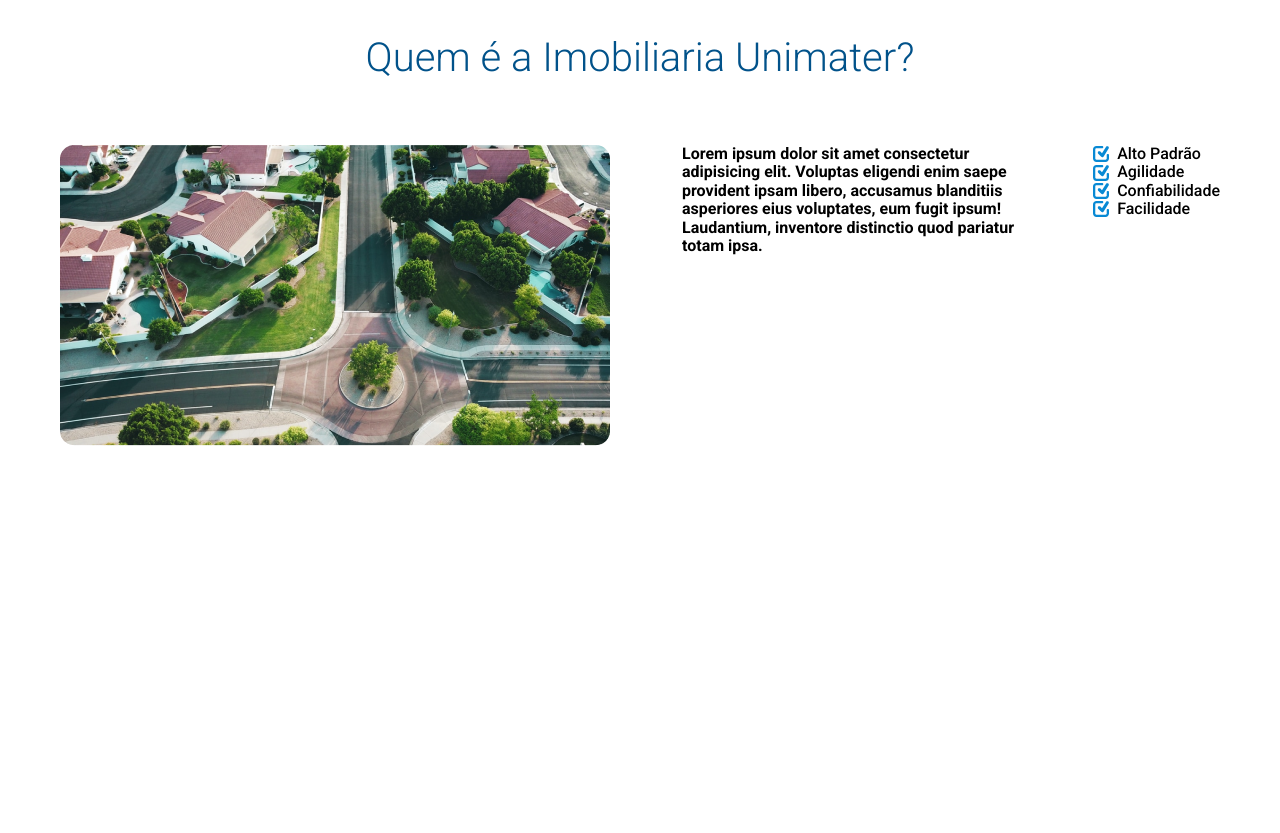
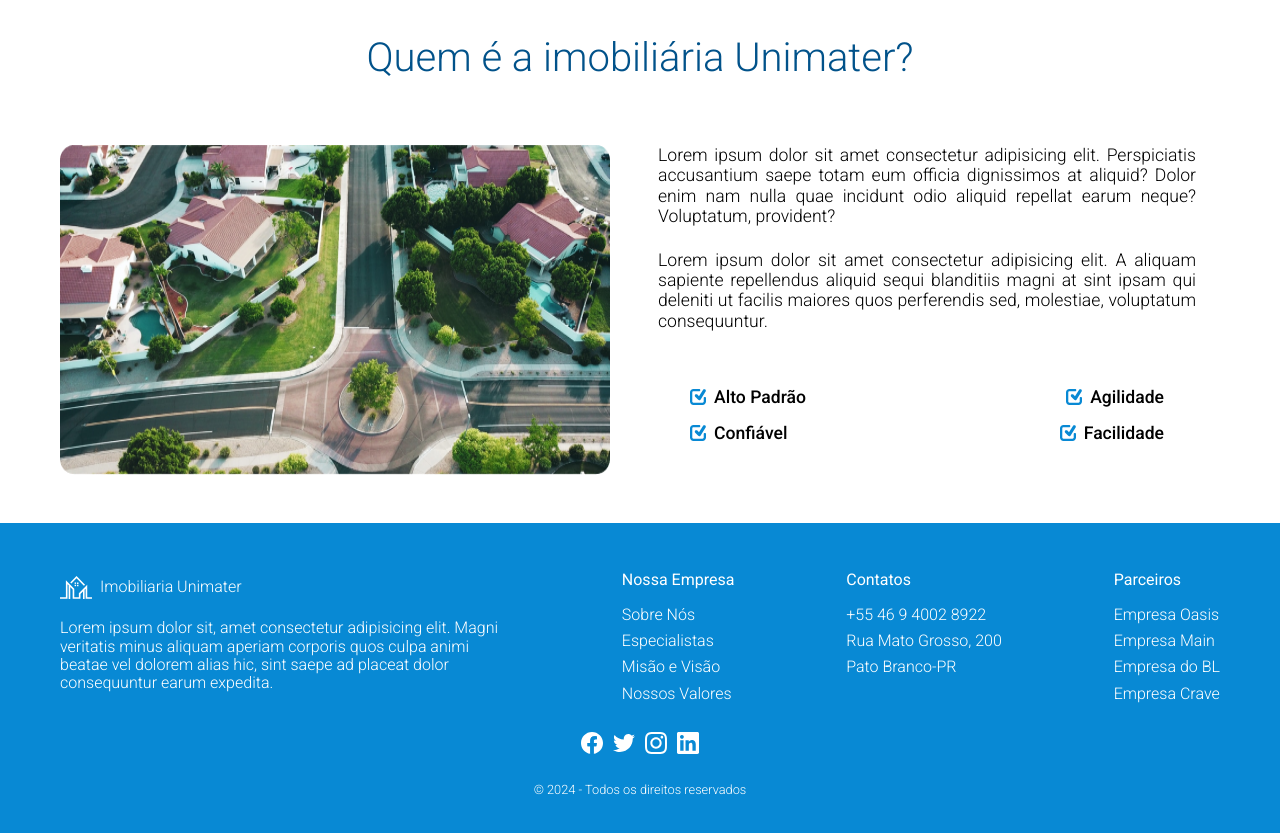
Before and after one commit to VictorJerba/DAW-2024, a plain HTML site: page imovel-site/index.html in a window 1280 px wide. Shown: the part 2362-3195 px from the top of the page. Before the commit the page ends 2808 px from the top, so only its background shows below. Drawn offline with Linux system fonts and the light colour scheme.

Commit message:
Aula 06/11/2024

```diff
--- a/imovel-site/assets/css/style.css
+++ b/imovel-site/assets/css/style.css
@@ -277,7 +277,7 @@ color: #8F90A6;
     padding: 1.5rem;
 }
 
-#values .detail .values-detail {
+#values  .values-detail .value {
     display: flex;
     justify-content: space-between;
     padding: 0.5rem;
@@ -290,3 +290,98 @@ color: #8F90A6;
     padding-left: 1.5rem;
     font-weight: 500;
 }
+
+footer{
+    background-color: #0889d4;
+    color: #FFFFFF;
+    margin-top: 3rem;
+    padding: 3rem 0;
+}
+
+footer .footer-content {
+    display: flex;
+    justify-content: space-between;
+}
+
+footer .footer-company {
+    width: 450px;
+}
+
+footer .footer-company p {
+    font-size: 1rem;
+    font-weight: 300;
+}
+
+footer .footer-brand {
+background-image: url('../img/logo_imobiliaria_branca.svg');
+background-repeat: no-repeat;
+background-position-y: center;
+background-size: 2rem;
+padding-left: 2.5rem;
+line-height: 2rem;
+font-size: 1.5rem;
+font-weight: 300;
+margin-bottom: 1rem;
+}
+
+footer .footer-menu {
+    font-size: 1rem;
+    font-weight: 300;
+}
+
+footer .footer-menu-title {
+    font-weight: 400;
+}
+
+footer .footer-menu ul {
+    list-style-type: none;
+    margin-top: 1rem;
+}
+
+footer .footer-menu li {
+    margin-bottom: 0.5rem;
+}
+
+footer .footer-menu a {
+    color: #FFF;
+    text-decoration: none;
+}
+
+footer .footer-menu a:hover {
+    text-decoration: underline;
+}
+
+footer .footer-social {
+    display: flex;
+    justify-content: center;
+    padding-top: 1rem;
+}
+
+footer .footer-social span {
+    background-repeat: no-repeat;
+    background-position: center;
+    padding: 1rem;
+}
+
+footer .footer-social .facebook {
+    background-image: url('../img/icon-facebook.svg');
+}
+
+footer .footer-social .Instagram {
+    background-image: url('../img/icon-instagram.svg');
+}
+
+footer .footer-social .Twitter {
+    background-image: url('../img/icon-twitter.svg');
+}
+
+footer .footer-social .Linkedin {
+    background-image: url('../img/icon-linkedin.svg');
+}
+
+footer .footer-copyright p {
+    font-weight: 300;
+    text-align: center;
+    font-size: 0.8rem;
+    padding-top: 1.5rem;
+}
--- a/imovel-site/index.html
+++ b/imovel-site/index.html
@@ -190,31 +190,85 @@
             </section>
 
             <section id="values">
-                <h2>Quem é a Imobiliaria Unimater?</h2>
+                <h2>Quem é a imobiliária Unimater?</h2>
                 <div class="values-content">
-                            <img src="assets/img/place-company.png" alt="">
-                        </p>
-                        <div class="values-text">
-                            <h4>Lorem ipsum dolor sit amet consectetur adipisicing elit. Voluptas eligendi enim saepe provident ipsam libero, accusamus blanditiis asperiores eius voluptates, eum fugit ipsum! Laudantium, inventore distinctio quod pariatur totam ipsa.</h4>
-                    </div>
+                    <img src="./assets/img/place-company.png" />
 
-                    <div class="values-detail">
-                        <div class ="value">
-                            <p> Alto Padrão</p>
+                    <div class="values-text">
+                        <p>Lorem ipsum dolor sit amet consectetur adipisicing elit. Perspiciatis accusantium saepe totam
+                            eum officia dignissimos at aliquid? Dolor enim nam nulla quae incidunt odio aliquid repellat
+                            earum neque? Voluptatum, provident?</p>
+                        <p>Lorem ipsum dolor sit amet consectetur adipisicing elit. A aliquam sapiente repellendus
+                            aliquid sequi blanditiis magni at sint ipsam qui deleniti ut facilis maiores quos
+                            perferendis sed, molestiae, voluptatum consequuntur.</p>
+
+                        <div class="values-detail">
+                            <div class="value">
+                                <p>Alto Padrão</p>
                                 <p>Agilidade</p>
-                        <div class="value">
-                                <p>Confiabilidade</p>
+                            </div>
+                            <div class="value">
+                                <p>Confiável</p>
                                 <p>Facilidade</p>
-                                </div>
                             </div>
                         </div>
                     </div>
+                </div>
             </section>
         </div>
     </main>
 
     <footer>
-        <div class="container"></div>
+        <div class="container">
+            <div class="footer-content">
+                <div class="footer-company">
+                    <p class="footer-brand">
+                        Imobiliaria Unimater
+                    </p>
+                    <p>Lorem ipsum dolor sit, amet consectetur adipisicing elit. Magni veritatis minus aliquam aperiam corporis quos culpa animi beatae vel dolorem alias hic, sint saepe ad placeat dolor consequuntur earum expedita.</p>
+                </div>
+
+                <div class="footer-menu">
+                    <p class="footer-menu-title">Nossa Empresa</p>
+                    <ul>
+                        <li><a href="#specialists">Sobre Nós</a></li>
+                        <li><a href="#">Especialistas</a></li>
+                        <li><a href="#">Misão e Visão</a></li>
+                        <li><a href="#values">Nossos Valores</a></li>
+                    </ul>
+                </div>
+                <div class="footer-menu">
+                    <p class="footer-menu-title">Contatos</p>
+                    <ul>
+                        <li>+55 46 9 4002 8922</li>
+                        <li>Rua Mato Grosso, 200</li>
+                        <li>Pato Branco-PR</li>
+                    </ul>
+                </div>
+
+
+                <div class="footer-menu">
+                    <p class="footer-menu-title">Parceiros</p>
+                    <ul>
+                        <ul>
+                            <li><a href="#">Empresa Oasis</a></li>
+                            <li><a href="#">Empresa Main</a></li>
+                            <li><a href="#">Empresa do BL</a></li>
+                            <li><a href="#">Empresa Crave</a></li>
+                        </ul>
+                    </ul>
+                </div>
+            </div>
+            <div class="footer-social">
+                <span class="facebook"></span>
+                <span class="Twitter"></span>
+                <span class="Instagram"></span>
+                <span class="Linkedin"></span>
+            </div>
+            <div class="footer-copyright">
+                <p>&#169;  2024 - Todos os direitos reservados</p>
+            </div>
+        </div>
     </footer>
 </body>
 
```
